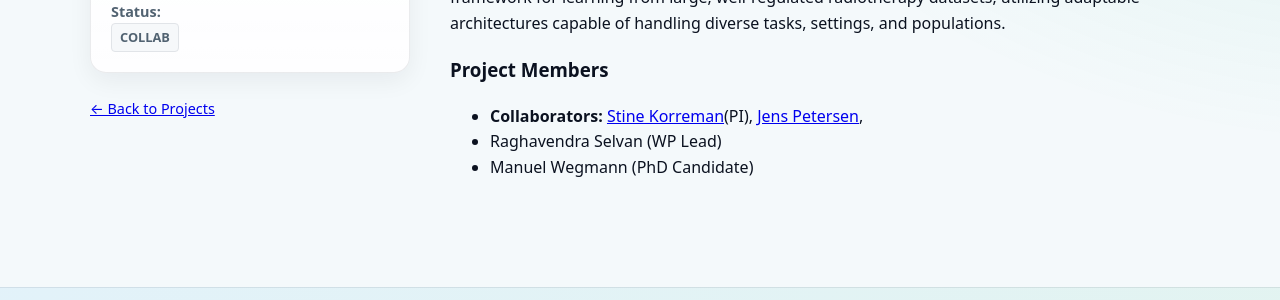
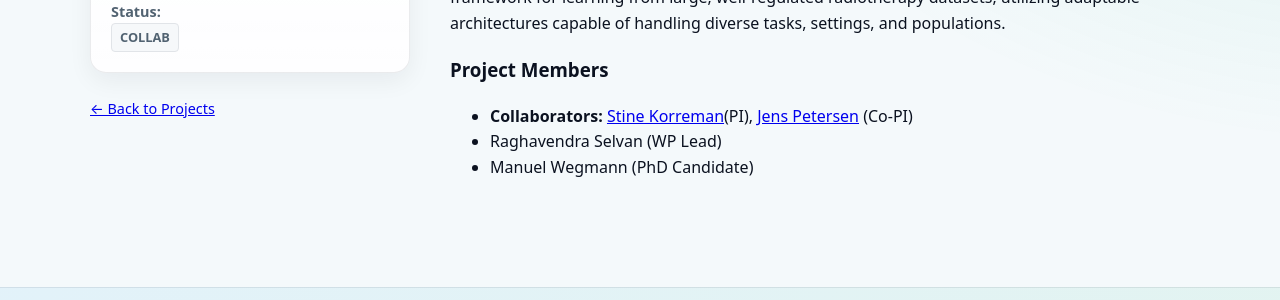
Before and after one commit to saintslab/saintslab.github.io, a Jekyll site: the page built from _projects/aimatcancer.md, in a window 1280 px wide. Shown: the part 417-717 px from the top of the page. Built offline with Jekyll 4.4.1, drawn with Linux system fonts in a browser that asks for light colours.

Commit message:
Update aim at cancer

```diff
--- a/_projects/aimatcancer.md
+++ b/_projects/aimatcancer.md
@@ -14,6 +14,6 @@ This project aims to develop AI to automate radiotherapy workflows, reducing wor
 
 
 ### Project Members
-- **Collaborators:** [Stine Korreman](https://scholar.google.com/citations?user=Kk79RW8AAAAJ&hl=en)(PI), [Jens Petersen](https://scholar.google.com/citations?user=J3L5JdQAAAAJ&hl=en&oi=ao),
+- **Collaborators:** [Stine Korreman](https://scholar.google.com/citations?user=Kk79RW8AAAAJ&hl=en)(PI), [Jens Petersen](https://scholar.google.com/citations?user=J3L5JdQAAAAJ&hl=en&oi=ao) (Co-PI)
 - Raghavendra Selvan (WP Lead)
 - Manuel Wegmann (PhD Candidate)
```
